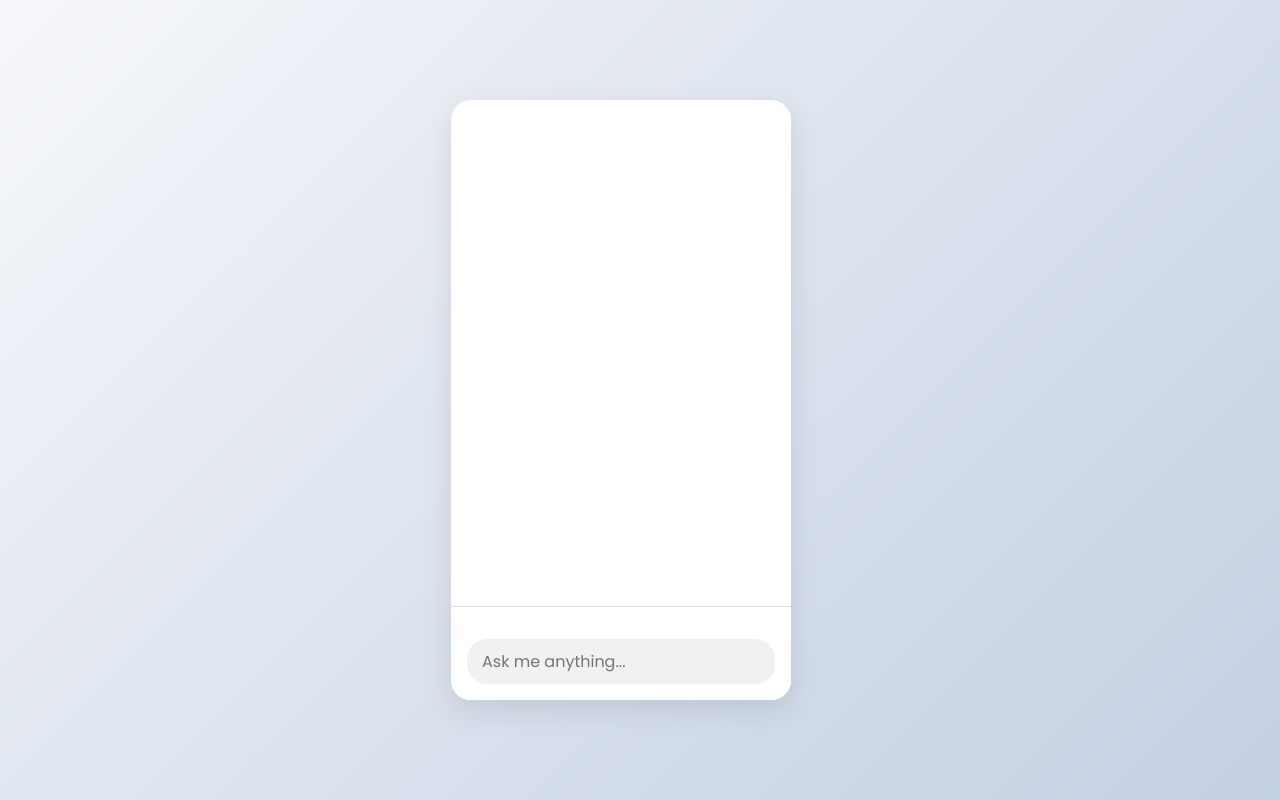
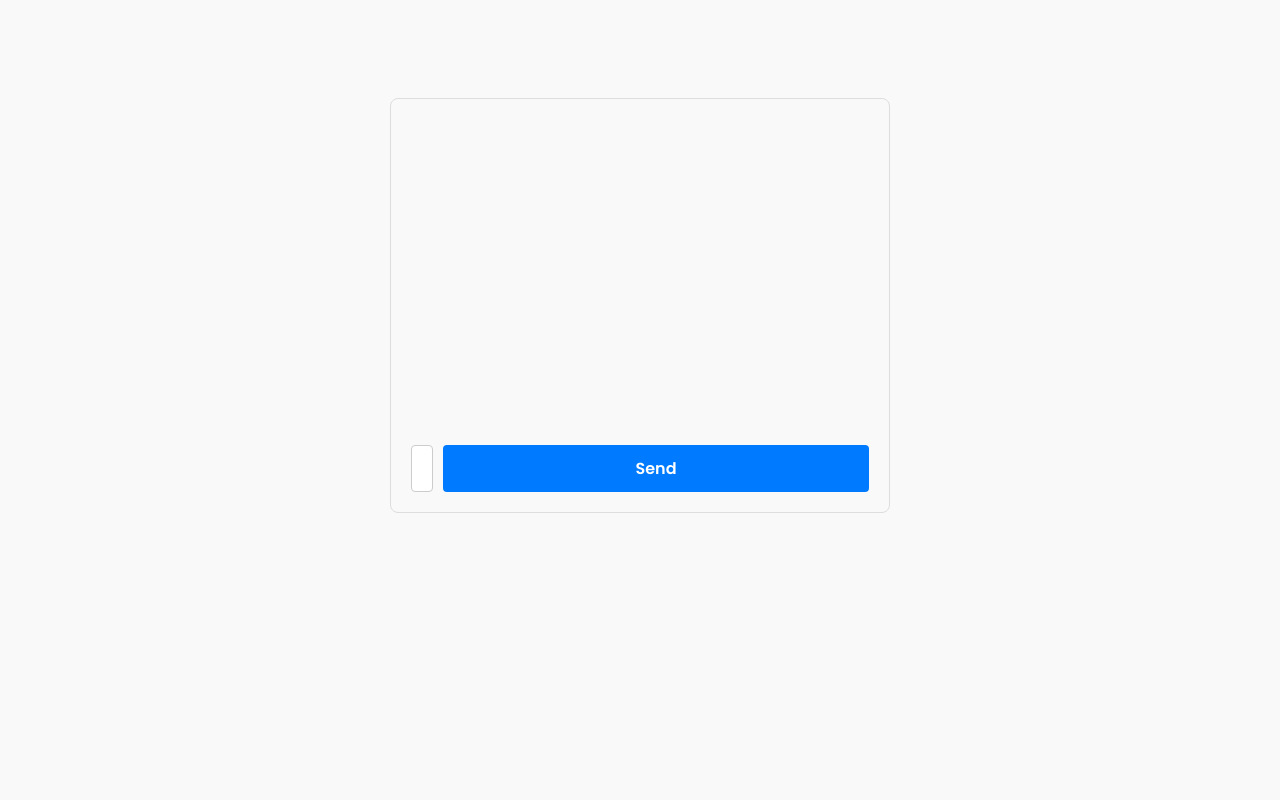
Before and after one commit to Connie-Atieno/Chatbot-app, a React (Create React App) app: page / in a window 1280 px wide. Built offline with nearby package versions, Linux system fonts and the light colour scheme.

Commit message:
added input placeholder color

```diff
--- a/src/App.css
+++ b/src/App.css
@@ -1,94 +1,57 @@
-/* App.css */
-
-body {
-  background-color: red;
-  margin: 0;
+.chat-container {
+  max-width: 500px;
+  margin: 50px auto;
   font-family: 'Poppins', sans-serif;
-  background: linear-gradient(135deg, #f5f7fa, #c3cfe2);
-  min-height: 100vh;
-  display: flex;
-  align-items: center;
-  justify-content: center;
+  border: 1px solid #ddd;
+  padding: 20px;
+  border-radius: 8px;
 }
 
-.chat-container {
-  background-color: #ffffff;
-  border-radius: 20px;
-  width: 90%;
-  max-width: 500px;
-  height: 600px;
-  box-shadow: 0 10px 30px rgba(0, 0, 0, 0.1);
-  overflow: hidden;
-  display: flex;
-  flex-direction: column;
+.chat-box {
+  height: 300px;
+  overflow-y: auto;
+  background: #f9f9f9;
+  padding: 10px;
+  margin-bottom: 10px;
+  border-radius: 4px;
 }
 
-.chat-header {
-  background-color: #4a90e2;
-  color: white;
-  padding: 1rem;
-  font-size: 1.25rem;
-  font-weight: 600;
-  text-align: center;
+.message {
+  padding: 8px;
+  margin: 4px 0;
+  border-radius: 4px;
 }
 
-.chat-messages {
-  flex: 1;
-  padding: 1rem;
-  overflow-y: auto;
+.message.user {
+  background-color: #d1e7dd;
+  text-align: right;
+}
+
+.message.bot {
+  background-color: #f8d7da;
+  text-align: left;
+}
+
+.input-box {
   display: flex;
-  flex-direction: column;
   gap: 10px;
 }
 
-.message {
-  max-width: 75%;
-  padding: 10px 15px;
-  border-radius: 20px;
-  font-size: 0.95rem;
-  line-height: 1.4;
+input[type='text'] {
+  flex: 1;
+  padding: 10px;
+  border: 1px solid #ccc;
+  border-radius: 4px;
 }
 
-.message.bot {
-  background-color: #e0ebff;
-  align-self: flex-start;
-  border-bottom-left-radius: 0;
+button {
+  padding: 10px 20px;
+  background: #007bff;
+  color: white;
+  border: none;
+  border-radius: 4px;
 }
-
-.message.user {
-  background-color: #d1ffd6;
-  align-self: flex-end;
-  border-bottom-right-radius: 0;
+input::placeholder {
+  color: #888;
+  opacity: 1;
 }
-
-.chat-input {
-  display: flex;
-  border-top: 1px solid #ddd;
-  padding: 1rem;
-  background-color: #fff;
-}
-
-.chat-input input {
-  flex: 1;
-  border: none;
-  outline: none;
-  padding: 10px 15px;
-  border-radius: 20px;
-  font-size: 1rem;
-  background-color: #f1f1f1;
-}
-
-.chat-input button {
-  margin-left: 10px;
-  padding: 10px 15px;
-  border: none;
-  background-color: #4a90e2;
-  color: white;
-  border-radius: 20px;
-  cursor: pointer;
-  transition: background-color 0.3s;
-}
-
-.chat-input button:hover {
-  background-color: #357ABD;
-}
--- a/src/App.js
+++ b/src/App.js
@@ -3,23 +3,48 @@ import React, { useState } from "react";
 
 function App() {
   const [input, setInput] = useState("");
+  const [messages, setMessages] = useState([]);
 
   const handleInputChange = (e) => {
     setInput(e.target.value);
   };
 
+  const handleSend = () => {
+    if (input.trim() === "") return;
+    setMessages([...messages, { text: input, sender: "user" }]);
+    setInput("");
+    // You can add bot response logic here if needed
+  };
+
+  const handleKeyDown = (e) => {
+    if (e.key === "Enter") {
+      handleSend();
+    }
+  };
+
   return (
     <div className="chat-container">
-      <div className="chat-messages">
-        {/* Your chat messages will go here */}
+      <div className="chat-box">
+        {messages.map((msg, idx) => (
+          <div
+            key={idx}
+            className={`message ${msg.sender}`}
+          >
+            {msg.text}
+          </div>
+        ))}
       </div>
-      <div className="chat-input">
+      <div className="input-box">
         <input
           type="text"
+          id="chat-input"
+          name="chat-input"
           value={input}
           onChange={handleInputChange}
+          onKeyDown={handleKeyDown}
           placeholder="Ask me anything..."
         />
+        <button onClick={handleSend}>Send</button>
       </div>
     </div>
   );
```
